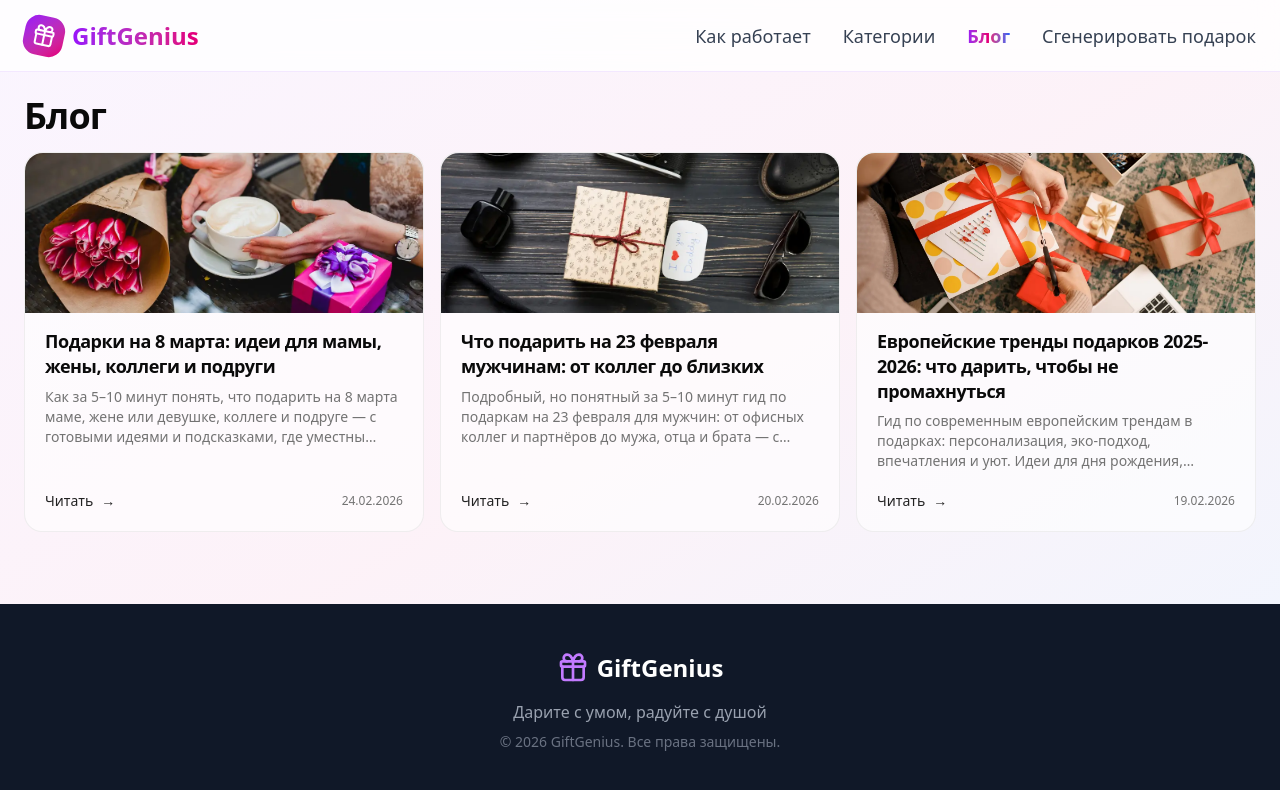
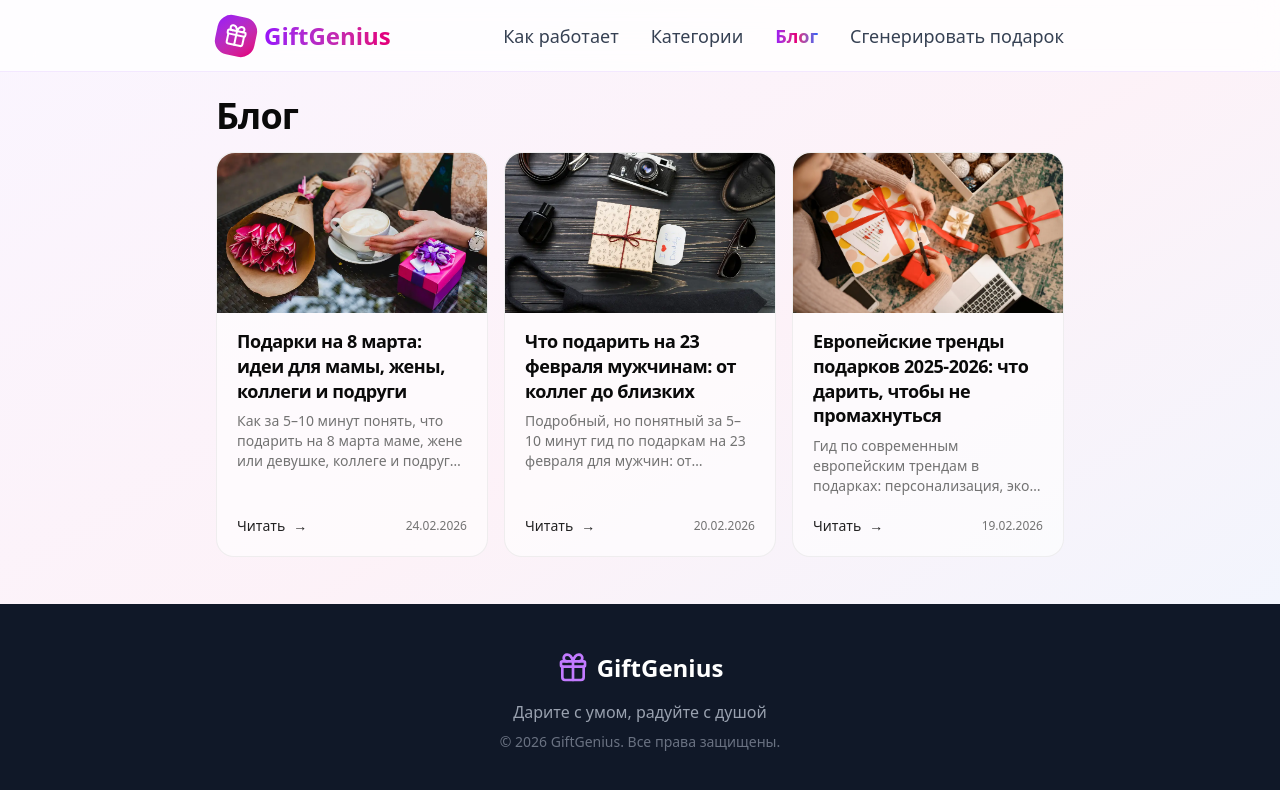
Before and after one commit to Vadim4ick/gift, a Next.js app: page /blog in a window 1280 px wide. Shown: the top 790 px of the page. Built offline with nearby package versions, Linux system fonts and the light colour scheme; no server answers.

Commit message:
refactor: уменьшен  ширина контейнера

```diff
--- a/src/shared/ui/Container.tsx
+++ b/src/shared/ui/Container.tsx
@@ -8,7 +8,7 @@ const Container = ({
   className?: string;
 }) => {
   return (
-    <div className={cn("max-w-7xl mx-auto px-6", className)}>{children}</div>
+    <div className={cn("max-w-4xl mx-auto px-6", className)}>{children}</div>
   );
 };
 
```
